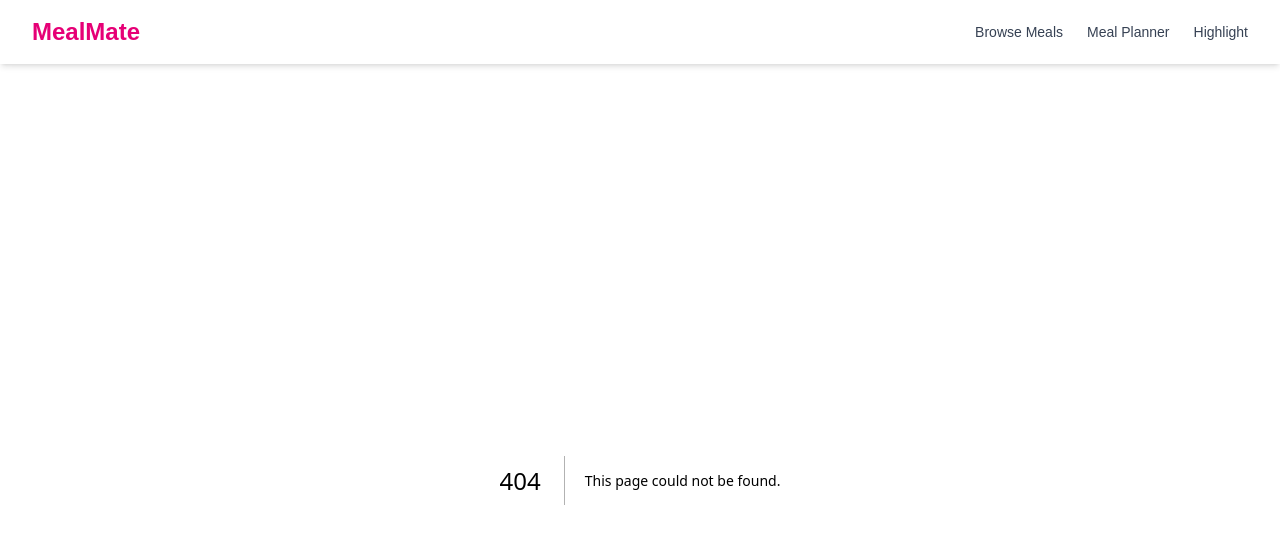
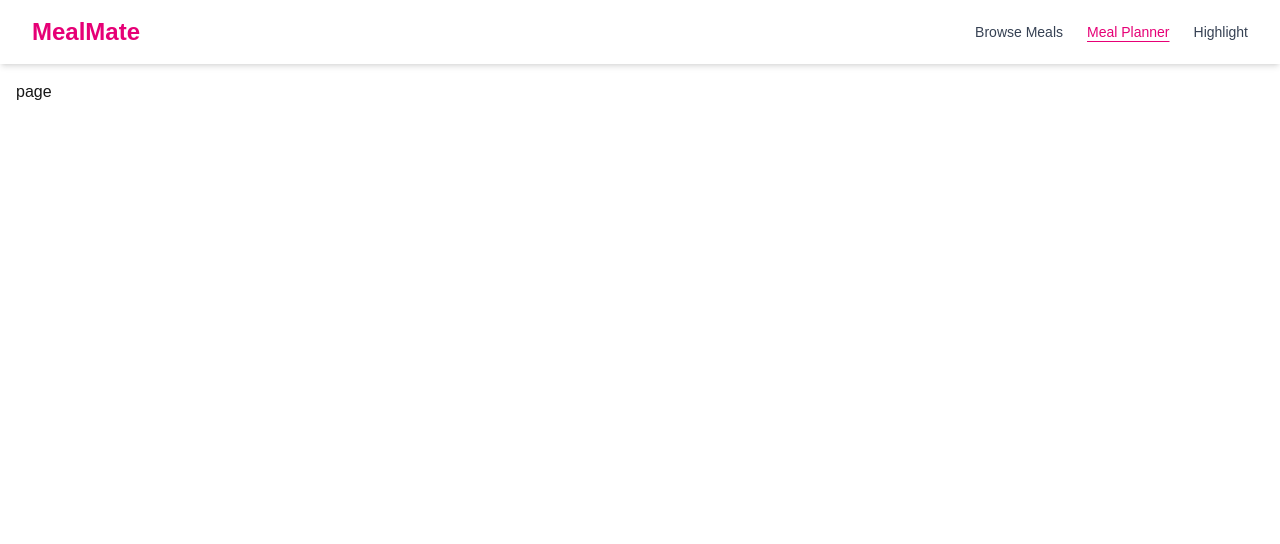
Before and after one commit to Robinkariuki/recipes, a Next.js app: page /meal-planner in a window 1280 px wide. Before the commit this address had no page. Shown: the top 544 px of the page. Built offline with nearby package versions, Linux system fonts and the light colour scheme.

Commit message:
added toastify for notifications and contexts for state management

```diff
--- a/_components/navabar.tsx
+++ b/_components/navabar.tsx
@@ -6,7 +6,7 @@ import { usePathname } from 'next/navigation';
 
 const navItems = [
   { name: 'Browse Meals', href: '/' },
-  { name: 'Meal Planner', href: '/planner' },
+  { name: 'Meal Planner', href: '/meal-planner' },
   { name: 'Highlight', href: '/highlight' },
 ];
 
--- a/_components/recipe_card.tsx
+++ b/_components/recipe_card.tsx
@@ -1,44 +1,44 @@
 'use client';
 
 import Image from "next/image";
-import { useState,useEffect } from "react";
+import { useState, useEffect } from "react";
 import { Recipe } from "./Recipes";
 import * as Dialog from '@radix-ui/react-dialog';
 import { X } from 'lucide-react';
+import { useMealPlanner } from "@/contexts/MealPlannerContext";
+import { toast } from 'react-toastify';
+import 'react-toastify/dist/ReactToastify.css';
 
 export default function RecipeCard({ recipe }: { recipe: Recipe }) {
+  const { addMeal } = useMealPlanner();
+
   const fallbackImg = "https://placehold.co/300x200?text=No+Image";
-
- const [imgSrc, setImgSrc] = useState(fallbackImg);
+  const [imgSrc, setImgSrc] = useState(fallbackImg);
 
   const [date, setDate] = useState('');
   const [time, setTime] = useState('');
+  const [open, setOpen] = useState(false);
 
   useEffect(() => {
-  setImgSrc(recipe.image || fallbackImg);
-}, [recipe.image]);
+    setImgSrc(recipe.image || fallbackImg);
+  }, [recipe.image]);
 
   const handleAddToPlanner = () => {
     if (!date || !time) {
-      alert("Please select both date and time.");
+      toast.warn("Please select both date and time.");
       return;
     }
 
-    const newEntry = {
+    addMeal({
       mealId: recipe.id,
       date,
       time
-    };
+    });
 
-   if (typeof window !== 'undefined') {
-    const existing = JSON.parse(localStorage.getItem("plannedMeals") || "[]");
-    existing.push(newEntry);
-    localStorage.setItem("plannedMeals", JSON.stringify(existing));
-
-    alert(`✅ "${recipe.title}" added to Meal Planner!`);
+    toast.success(`"${recipe.title}" added to Meal Planner!`);
     setDate('');
     setTime('');
-  }
+    setOpen(false); // Close modal
   };
 
   return (
@@ -51,7 +51,7 @@ export default function RecipeCard({ recipe }: { recipe: Recipe }) {
           layout="fill"
           objectFit="cover"
           className="rounded-t-2xl"
-          onError={() => setImgSrc("https://placehold.co/300x200?text=No+Image")}
+          onError={() => setImgSrc(fallbackImg)}
           unoptimized
         />
       </div>
@@ -63,10 +63,7 @@ export default function RecipeCard({ recipe }: { recipe: Recipe }) {
 
         <div className="flex flex-wrap gap-1 text-xs">
           {recipe.tags.map((tag, index) => (
-            <span
-              key={index}
-              className="bg-pink-100 text-pink-600 px-2 py-0.5 rounded-full"
-            >
+            <span key={index} className="bg-pink-100 text-pink-600 px-2 py-0.5 rounded-full">
               {tag}
             </span>
           ))}
@@ -96,9 +93,9 @@ export default function RecipeCard({ recipe }: { recipe: Recipe }) {
           </ol>
         </div>
 
-        {/* ➕ Add to Planner Button at Bottom */}
+        {/* ➕ Add to Planner Button */}
         <div className="pt-4 flex justify-center">
-          <Dialog.Root>
+          <Dialog.Root open={open} onOpenChange={setOpen}>
             <Dialog.Trigger asChild>
               <button className="bg-pink-600 text-white w-40 py-1.5 rounded text-sm hover:bg-pink-700 transition">
                 + Add to Planner
--- a/app/ClientLayout.tsx
+++ b/app/ClientLayout.tsx
@@ -1,12 +1,16 @@
 'use client';
 
 import Navbar from "../_components/navabar";
+import { ToastContainer } from 'react-toastify';
+import 'react-toastify/dist/ReactToastify.css';
 
 export default function ClientLayout({ children }: { children: React.ReactNode }) {
   return (
     <>
       <Navbar />
       <main className="p-4">{children}</main>
+      {/* Toast container must be mounted once globally */}
+      <ToastContainer position="top-right" autoClose={3000} hideProgressBar />
     </>
   );
 }
--- a/app/layout.tsx
+++ b/app/layout.tsx
@@ -2,6 +2,8 @@ import type { Metadata } from "next";
 import { Geist, Geist_Mono } from "next/font/google";
 import "./globals.css";
 import ClientLayout from "./ClientLayout";
+import { MealPlannerProvider } from "@/contexts/MealPlannerContext";
+
 
 
 const geistSans = Geist({
@@ -28,7 +30,9 @@ export default function RootLayout({
     <html lang="en">
       <body className={`${geistSans.variable} ${geistMono.variable} antialiased bg-gray-100`}>
       <ClientLayout>
+        <MealPlannerProvider>
     {children}
+    </MealPlannerProvider>
   </ClientLayout>
       </body>
     </html>
--- /dev/null
+++ b/app/meal-planner/page.tsx
@@ -0,0 +1,9 @@
+import React from 'react'
+
+const planner= () => {
+  return (
+    <div>page</div>
+  )
+}
+
+export default planner
--- /dev/null
+++ b/contexts/MealPlannerContext.tsx
@@ -0,0 +1,56 @@
+'use client';
+
+import { createContext, useContext, useEffect, useState, ReactNode } from 'react';
+
+export interface PlannedMeal {
+  mealId: number;
+  date: string;
+  time: string;
+}
+
+interface MealPlannerContextType {
+  plannedMeals: PlannedMeal[];
+  addMeal: (meal: PlannedMeal) => void;
+  removeMeal: (mealId: number, date: string, time: string) => void;
+}
+
+const MealPlannerContext = createContext<MealPlannerContextType | undefined>(undefined);
+
+export const MealPlannerProvider = ({ children }: { children: ReactNode }) => {
+  const [plannedMeals, setPlannedMeals] = useState<PlannedMeal[]>([]);
+
+  // Load from localStorage on mount
+  useEffect(() => {
+    const stored = localStorage.getItem('plannedMeals');
+    if (stored) setPlannedMeals(JSON.parse(stored));
+  }, []);
+
+  // Save to localStorage when changed
+  useEffect(() => {
+    localStorage.setItem('plannedMeals', JSON.stringify(plannedMeals));
+  }, [plannedMeals]);
+
+  const addMeal = (meal: PlannedMeal) => {
+    setPlannedMeals((prev) => [...prev, meal]);
+  };
+
+  const removeMeal = (mealId: number, date: string, time: string) => {
+    setPlannedMeals((prev) =>
+      prev.filter((m) => !(m.mealId === mealId && m.date === date && m.time === time))
+    );
+  };
+
+  return (
+    <MealPlannerContext.Provider value={{ plannedMeals, addMeal, removeMeal }}>
+      {children}
+    </MealPlannerContext.Provider>
+  );
+};
+
+export const useMealPlanner = () => {
+  const context = useContext(MealPlannerContext);
+  if (!context) {
+    throw new Error('useMealPlanner must be used within a MealPlannerProvider');
+  }
+  return context;
+};
--- a/package.json
+++ b/package.json
@@ -13,7 +13,8 @@
     "lucide-react": "^0.525.0",
     "next": "15.2.1",
     "react": "^19.0.0",
-    "react-dom": "^19.0.0"
+    "react-dom": "^19.0.0",
+    "react-toastify": "^11.0.5"
   },
   "devDependencies": {
     "@tailwindcss/postcss": "^4",
```
Also changed, not shown: 1 other file (tests, documents, lock files or other folders).
